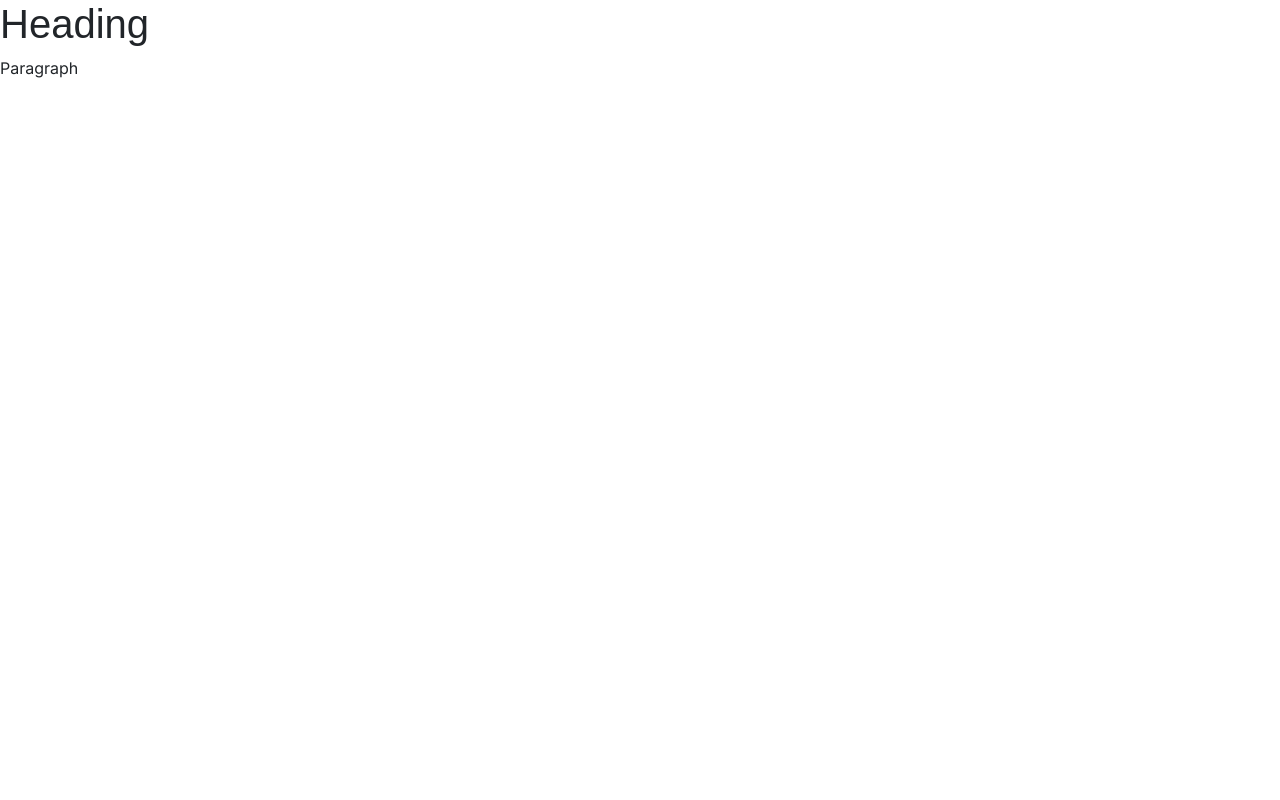
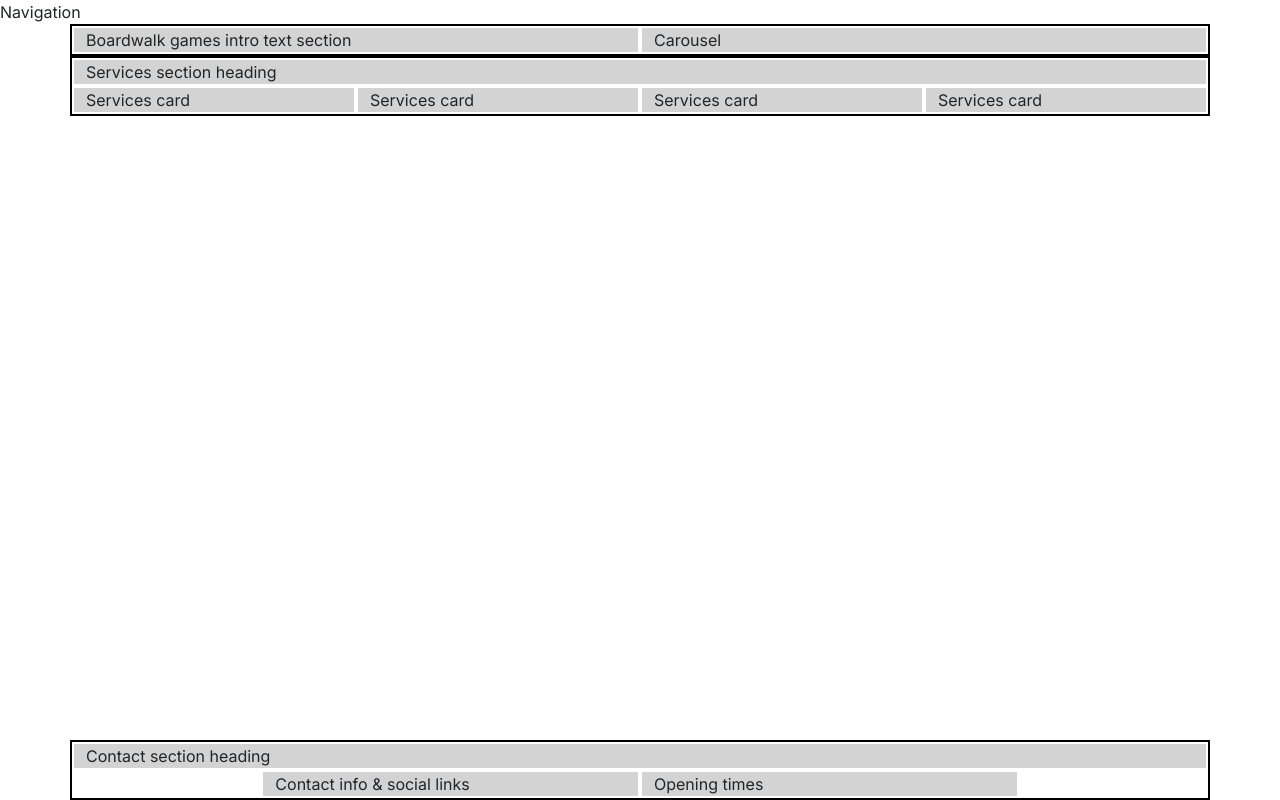
Before and after one commit to twitch10126/boardwalk-games, a plain HTML site: page index.html in a window 1280 px wide. Drawn offline with nearby package versions, Linux system fonts and the light colour scheme; a web font is replaced by a local one.

Commit message:
Add the homepage boilerplate

```diff
--- a/assets/css/style.css
+++ b/assets/css/style.css
@@ -1,10 +1,42 @@
 /* Import font-family Inter and Macondo */
 @import url('https://fonts.googleapis.com/css2?family=Inter:ital,opsz,wght@0,14..32,100..900;1,14..32,100..900&family=Macondo&display=swap');
 
-body {
-    font-family: "Inter", sans-serif;
+/* CSS Variables */
+
+:root {
+    --primary-font: "Inter", sans-serif;
+    --secondary-font: "Macondo", cursive;
+    --primary-color: #3a2620; /* dark brown */
+    --secondary-color: #aa9581; /* beige */
+    --highlight-color: #416a8e; /* blue */
+    --highlight-color-light: #7a9fc2; /* light blue */
 }
 
-h1 {
-    font-family: "Macondo", sans-serif;
+/* Global styles */
+
+body {
+    font-family: var(--primary-font);
 }
+
+h1,
+h2,
+h3 {
+    font-family: var(--secondary-font);
+    color: var(--primary-color);
+}
+
+.sub-heading-color {
+    color: var(--highlight-color);
+}
+
+/* grid visualisation CSS for testing */
+
+.Container,
+.row {
+    border: 2px solid black;
+}
+
+.col-12 {
+    border: 2px solid white;
+    background-color:  lightgrey;
+}
--- a/index.html
+++ b/index.html
@@ -1,22 +1,77 @@
 <!DOCTYPE html>
 <html lang="en">
+
 <head>
     <meta charset="UTF-8">
     <meta name="viewport" content="width=device-width, initial-scale=1.0">
-    <title>Boardwalk Games</title>
-    <!-- Font Awesome script -->
-    <script src="https://kit.fontawesome.com/e41725af1c.js" crossorigin="anonymous"></script>
+    <meta name="description" content="Boardwalk Games, your ultimate gaming retreat! Perfect for casual gamers, enthusiasts,
+         and student gatherings. Visit us for your next adventure in board gaming.">
+    <title>Boardwalk Games | Home</title>
+
+    <!-- favicons generated by favicon.io -->
+    <link rel="apple-touch-icon" sizes="180x180" href="assets/images/apple-touch-icon.png">
+    <link rel="icon" type="image/png" sizes="32x32" href="assets/images/favicon-32x32.png">
+    <link rel="icon" type="image/png" sizes="16x16" href="assets/images/favicon-16x16.png">
+
+
     <!-- Bootstrap CSS Link -->
-    <link href="https://cdn.jsdelivr.net/npm/bootstrap@5.3.3/dist/css/bootstrap.min.css" rel="stylesheet" integrity="sha384-QWTKZyjpPEjISv5WaRU9OFeRpok6YctnYmDr5pNlyT2bRjXh0JMhjY6hW+ALEwIH" crossorigin="anonymous">
+    <link href="https://cdn.jsdelivr.net/npm/bootstrap@5.3.3/dist/css/bootstrap.min.css" rel="stylesheet"
+        integrity="sha384-QWTKZyjpPEjISv5WaRU9OFeRpok6YctnYmDr5pNlyT2bRjXh0JMhjY6hW+ALEwIH" crossorigin="anonymous">
+
     <!-- Custom CSS Stylesheet -->
     <link rel="stylesheet" href="assets/css/style.css">
 </head>
-<body>
-    <h1>Heading</h1>
-    <p>Paragraph</p>
 
+<!-- classes on body set to work with mt-auto on footer to ensure it always stays at the bottom of the page -->
+<body class="d-flex flex-column min-vh-100">
+    <!-- Navigation -->
+    <div>Navigation</div>
 
- <!-- Bootstrap Script -->
-<script src="https://cdn.jsdelivr.net/npm/bootstrap@5.3.3/dist/js/bootstrap.bundle.min.js" integrity="sha384-YvpcrYf0tY3lHB60NNkmXc5s9fDVZLESaAA55NDzOxhy9GkcIdslK1eN7N6jIeHz" crossorigin="anonymous"></script>
+    <!-- Header with carousel -->
+    <header class="container">
+        <div class="row">
+            <div class="col-12 col-xl-6">Boardwalk games intro text section</div>
+            <div class="col-12 col-xl-6">Carousel</div>
+        </div>
+    </header>
+
+    <!-- main element to hold all key sections of the home page. It is not part of the grid stystem -->
+     <main>
+
+        <!-- Services section -->
+
+        <section class="container">
+            <div class="row">
+                <div class="col-12">Services section heading</div>
+                <div class="col-12 col-md-6 col-xl-3">Services card</div>
+                <div class="col-12 col-md-6 col-xl-3">Services card</div>
+                <div class="col-12 col-md-6 col-xl-3">Services card</div>
+                <div class="col-12 col-md-6 col-xl-3">Services card</div>
+            </div>
+        </section>
+     </main>
+
+     <!-- Footer / contact section -->
+    <!-- mt-auto added to push the footer to the bottom of the page -->
+      <footer class="mt-auto">
+        <div class="container">
+            <div class="row justify-content-center">
+                <div class="col-12">Contact section heading</div>
+                <!-- Contact info -->
+                <div class="col-12 col-md-6 col-xl-4">Contact info & social links</div>
+                <!-- Opening times -->
+                <div class="col-12 col-md-6 col-xl-4"> Opening times</div>
+            </div>
+        </div>
+      </footer>
+
+    <!-- Bootstrap Script -->
+    <script src="https://cdn.jsdelivr.net/npm/bootstrap@5.3.3/dist/js/bootstrap.bundle.min.js"
+        integrity="sha384-YvpcrYf0tY3lHB60NNkmXc5s9fDVZLESaAA55NDzOxhy9GkcIdslK1eN7N6jIeHz"
+        crossorigin="anonymous"></script>
+
+    <!-- Font Awesome script -->
+    <script src="https://kit.fontawesome.com/e41725af1c.js" crossorigin="anonymous"></script>
 </body>
+
 </html>
```
